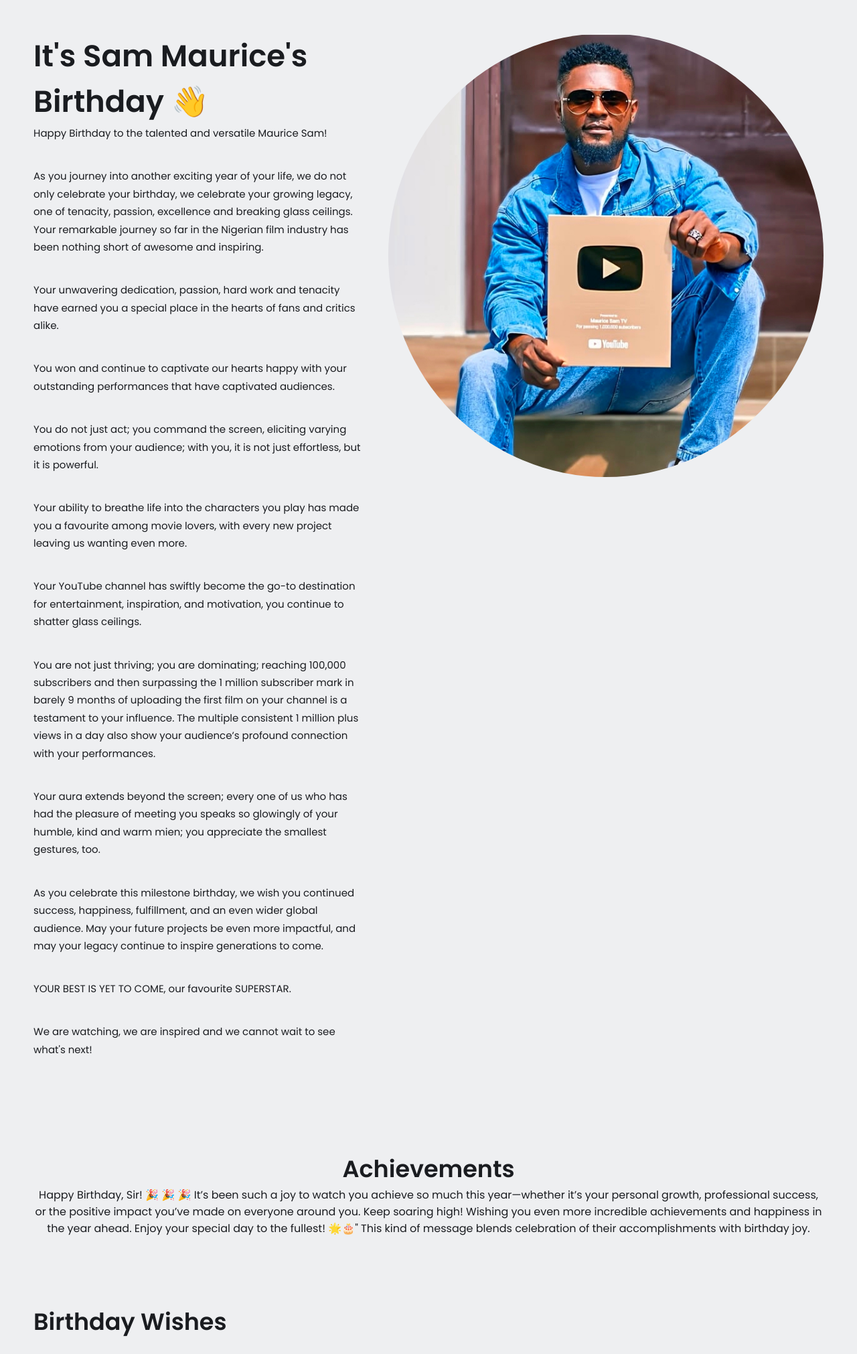
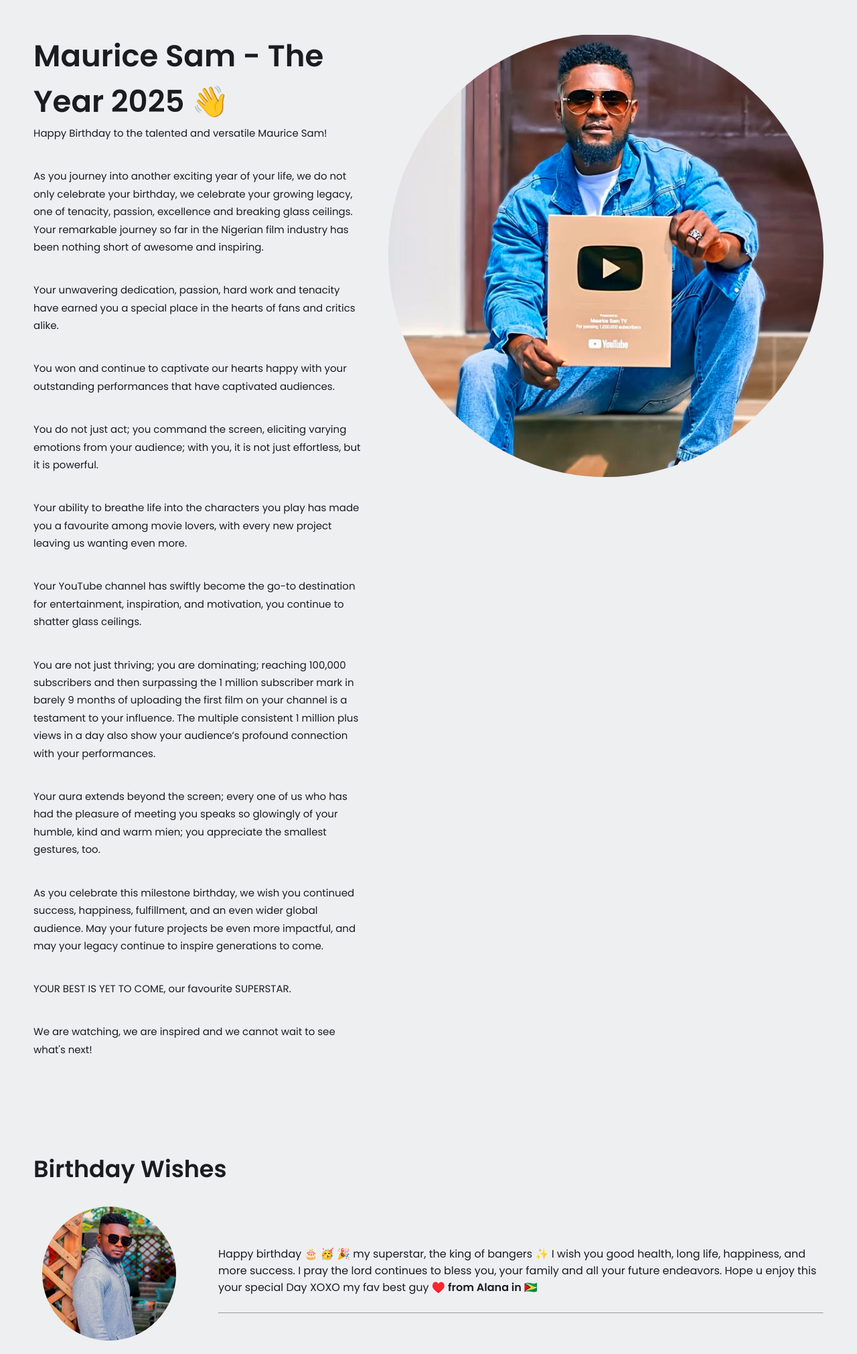
Before and after one commit to EkuaseCEO/birthday, a plain HTML site: page index.html in a window 1280 px wide. Shown: the top 2021 px of the page at 67% size. Drawn offline with Linux system fonts and the light colour scheme.

Commit message:
contents always

```diff
--- a/index.html
+++ b/index.html
@@ -23,7 +23,7 @@
     <!-- SECTION 1: Hero -->
     <section class="hero-section">
       <div class="text">
-        <h2>It's Sam Maurice's Birthday 👋</h2>
+        <h2>Maurice Sam - The Year 2025 👋</h2>
        <P> Happy Birthday to the talented and versatile Maurice Sam! </P>
         <p>As you journey into another exciting year of your life, we do not only celebrate your birthday, we celebrate your growing legacy, one of tenacity, passion, excellence and breaking glass ceilings.  Your remarkable journey so far in the Nigerian film industry has been nothing short of awesome and inspiring.  </p>
         <p>Your unwavering dedication, passion, hard work and tenacity have earned you a special place in the hearts of fans and critics alike. </p>
@@ -64,12 +64,12 @@
 
     <!-- SECTION 2: Skills -->
     <section id="skills" class="skills-section">
-      <h2>Achievements</h2>
-      <div class="text">
+      <!-- <h2>Achievements</h2> -->
+      <!-- <div class="text">
         Happy Birthday, Sir! 🎉 🎉 🎉 It’s been such a joy to watch you achieve so much this year—whether it’s your personal growth, professional success, or the positive impact you’ve made on everyone around you. Keep soaring high! Wishing you even more incredible achievements and happiness in the year ahead. Enjoy your special day to the fullest! 🌟🎂"
 
         This kind of message blends celebration of their accomplishments with birthday joy.
-      </div>
+      </div> -->
 
       <!-- <div class="cells">
         <div class="cell">
```
